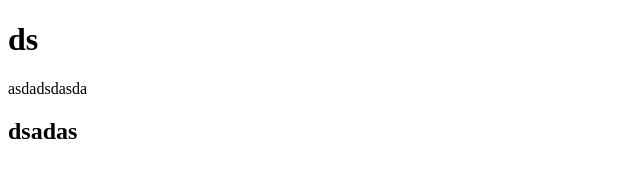
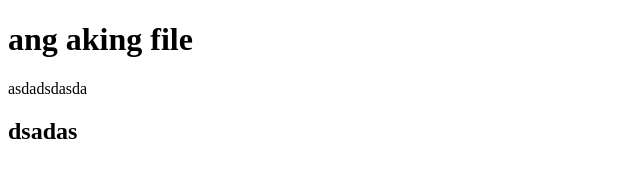
Before and after one commit to NehemiahDamian/mygitandgithubsample, a plain HTML site: page index.html in a window 1280 px wide. Shown: the whole page, without its empty margins (0-640 px from the left). Drawn offline with Linux system fonts and the light colour scheme.

Commit message:
hahahaha

```diff
--- a/index.html
+++ b/index.html
@@ -6,7 +6,7 @@
     <title>tae</title>
   </head>
   <body>
-    <h1>ds</h1>
+    <h1>ang aking file</h1>
     <p>asdadsdasda</p>
     <h2>dsadas</h2>
   </body>
```
